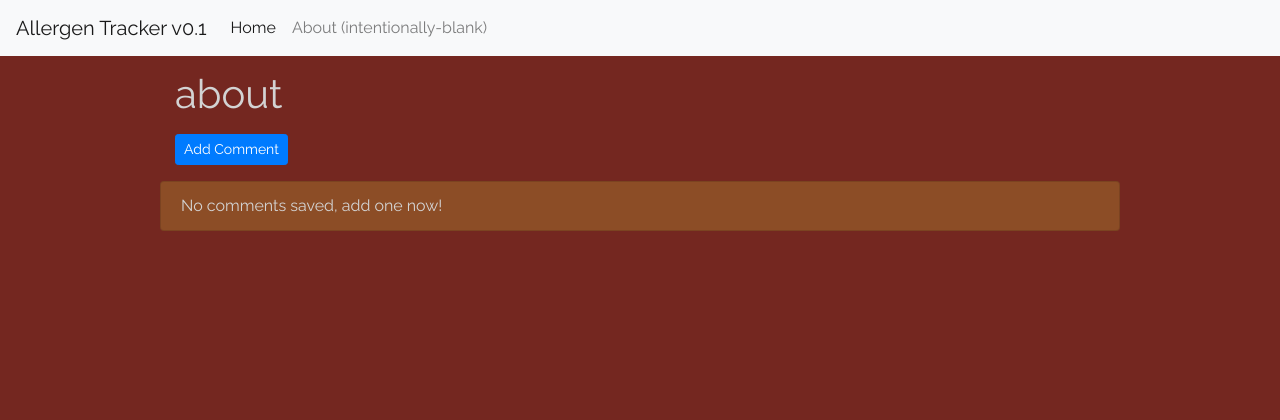
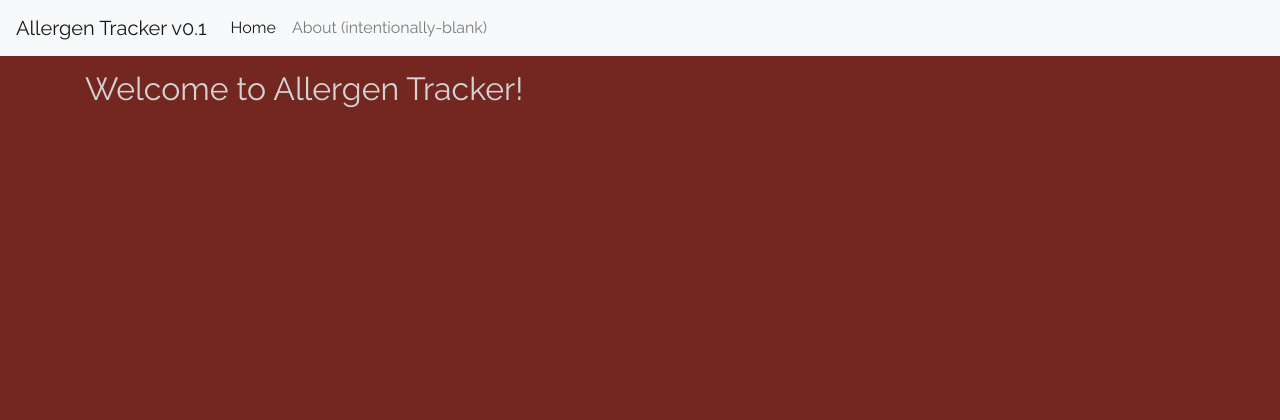
Before and after one commit to kstrckr/Django-Allergen-Tracker, a Django app: page /about/ in a window 1280 px wide. Shown: the top 420 px of the page. Run offline with Django 3.2, Linux system fonts and the light colour scheme; data comes from the database, SQL or seed files in the repository; both versions use the stored data as it was after the commit; some libraries are stand-ins or nearby versions.

Commit message:
initial about page commit

```diff
--- /dev/null
+++ b/allgen/allergens/templates/allergens/about.html
@@ -0,0 +1,11 @@
+{% extends 'layout.html' %}
+
+{% block title %}
+Allergen Tracker
+{% endblock title %}
+
+{% block content %}
+<div class='container'>
+    <h2>Welcome to Allergen Tracker!</h2>
+</div>
+{% endblock content%}
--- a/allgen/allergens/urls.py
+++ b/allgen/allergens/urls.py
@@ -5,6 +5,8 @@ app_name = 'allergens'
 urlpatterns = [
     # base index url
     url(r'^$', views.AllergenList.as_view(), name='root'),
+    # about page template view
+    url(r'^about/$', views.AboutTemplate.as_view(), name='about'),
     # list all comments for specific allergen
     url(r'^(?P<allergen>\w+)/$', views.CommentList.as_view(), name='comments'),
     # comment delete URL
--- a/allgen/allergens/views.py
+++ b/allgen/allergens/views.py
@@ -85,3 +85,6 @@ class CommentDelete(generic.DeleteView):
     def get_success_url(self):
         allergen = self.kwargs['allergen']
         return reverse('allergens:comments', kwargs={'allergen':allergen})
+
+class AboutTemplate(generic.TemplateView):
+    template_name = 'allergens/about.html'
--- a/allgen/templates/layout.html
+++ b/allgen/templates/layout.html
@@ -23,7 +23,7 @@
               <div class="collapse navbar-collapse" id="navbarNavAltMarkup">
                 <div class="navbar-nav">
                   <a class="nav-item nav-link active" href="{% url 'allergens:root' %}">Home <span class="sr-only">(current)</span></a>
-                  <a class='nav-item nav-link inactive' href='#'>About (intentionally-blank)</a>
+                  <a class='nav-item nav-link inactive' href='{% url 'allergens:about' %}'>About (intentionally-blank)</a>
                 </div>
               </div>
         </nav>
```
Also changed, not shown: allgen/db.sqlite3.
